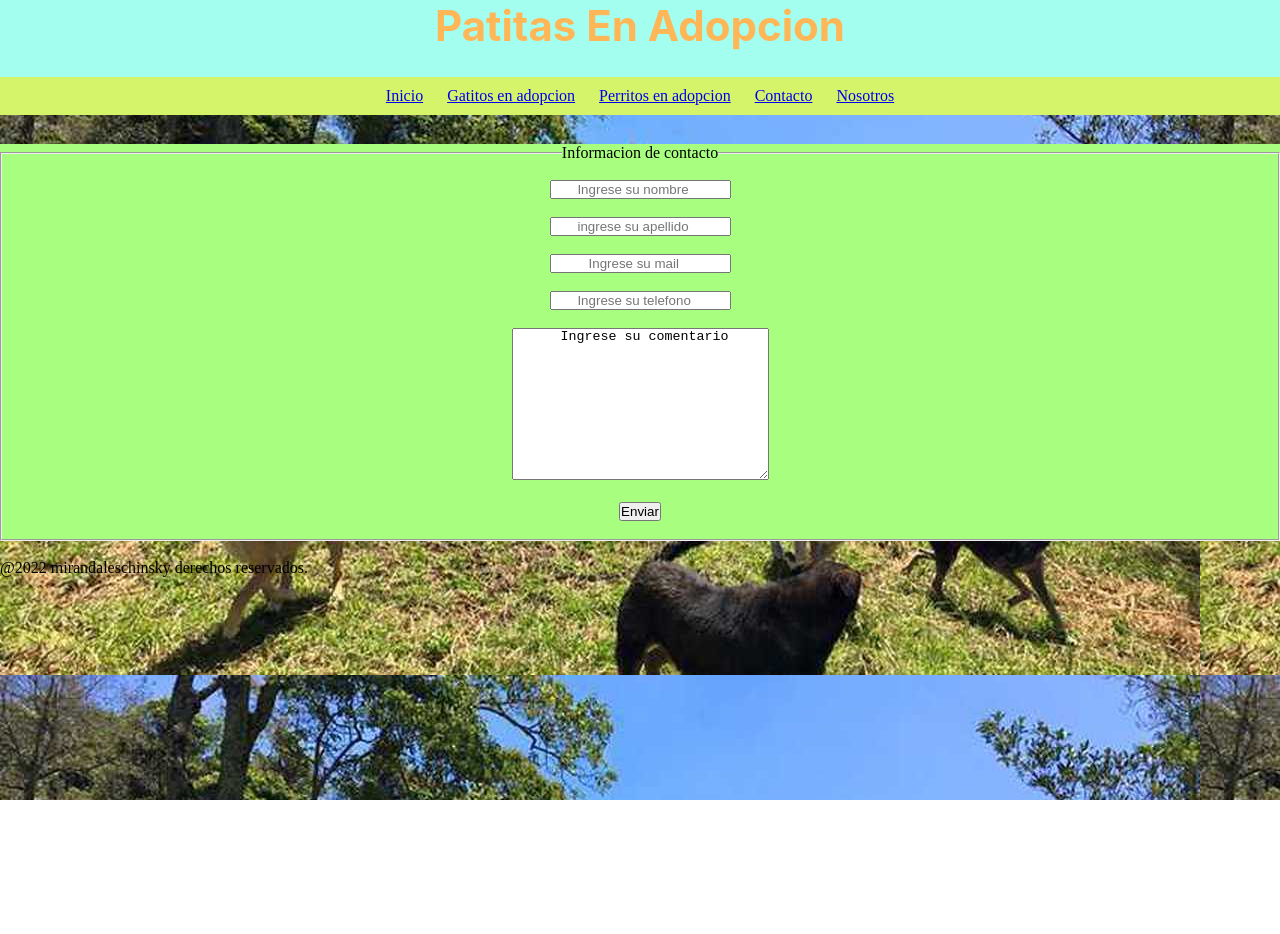
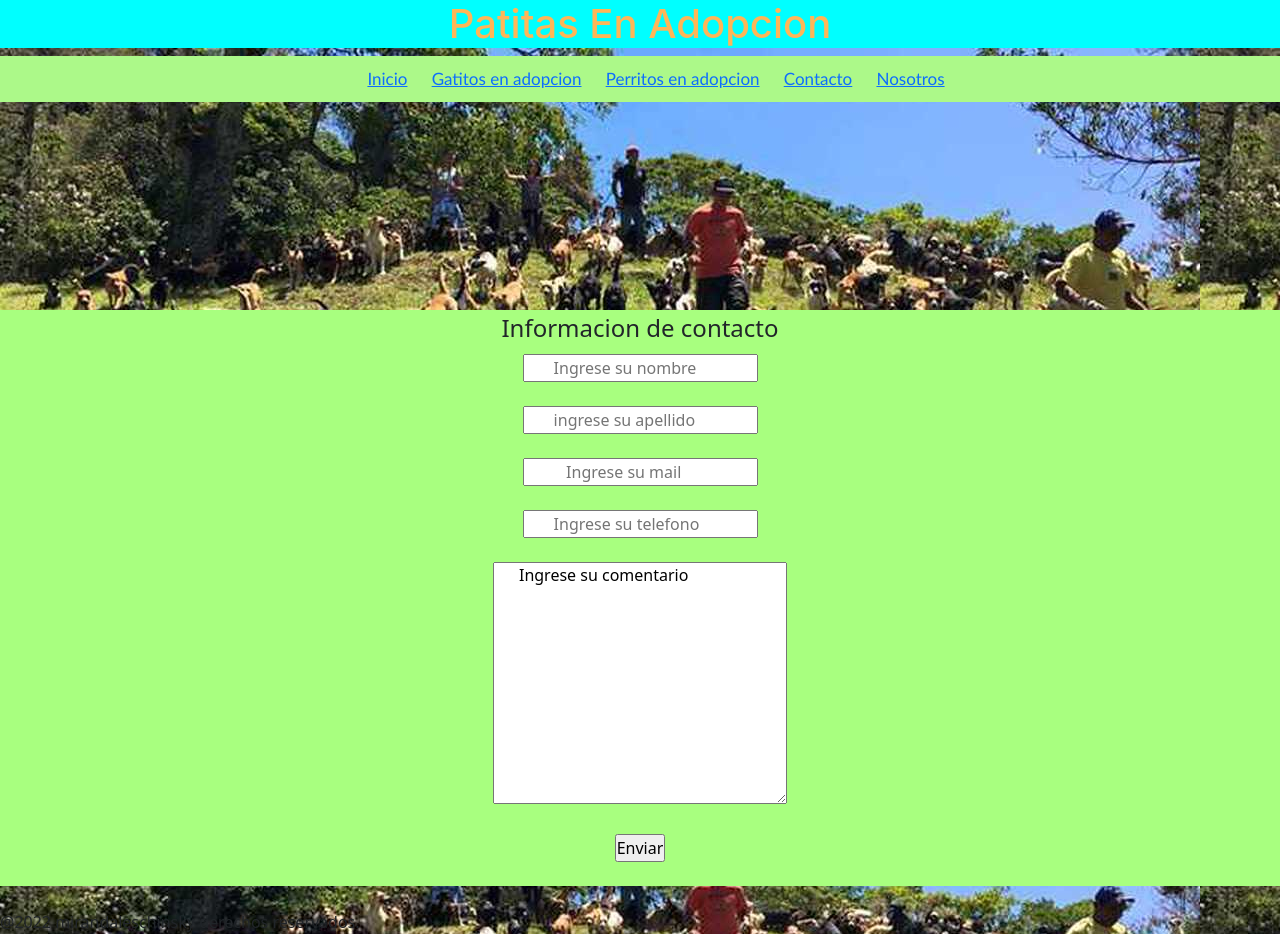
Before and after one commit to miruleschinsky/patitasEnAdopcion, a plain HTML site: page pages/contacto.html in a window 1280 px wide. Before the commit the page ends 800 px from the top, so only its background shows below. Drawn offline with nearby package versions, Linux system fonts and the light colour scheme.

Commit message:
hasta entrega proyecto final 2

```diff
--- a/assets/css/style.css
+++ b/assets/css/style.css
@@ -13,7 +13,7 @@ h1{
 
 .tamanioTarjeta {
 
-    width: 1000px;
+
     background-color: rgb(201, 245, 150);
     justify-content: center;
     text-align: center;
@@ -22,6 +22,7 @@ h1{
 
 .tarjeta img{
     justify-content: center;
+    align-items: center;
     width: 500px;
 
 }
--- a/pages/contacto.html
+++ b/pages/contacto.html
@@ -5,15 +5,20 @@
     <meta http-equiv="X-UA-Compatible" content="IE=edge">
     <meta name="viewport" content="width=device-width, initial-scale=1.0">
     <title>Document</title>
-    <link rel="stylesheet" href="../assets/css/style.css">
+
+   <link rel="stylesheet" href="../assets/css/style.css">
+    <!-- CSS only -->
+    <link href="https://cdn.jsdelivr.net/npm/bootstrap@5.2.0-beta1/dist/css/bootstrap.min.css" rel="stylesheet" integrity="sha384-0evHe/X+R7YkIZDRvuzKMRqM+OrBnVFBL6DOitfPri4tjfHxaWutUpFmBp4vmVor" crossorigin="anonymous">
 </head>
 <body background="../assets/fotooo.jpg">
 
-    <nav class="navbar">
-        <header>
-            <h1>Patitas En Adopcion</h1>
-        </header>
-    <div class="cajalista">
+    <header class="encabezado">
+        <h1>Patitas En Adopcion</h1>
+    </header>
+
+    <nav class="navegador">
+
+    <div class="opciones">
     <ul>
         <li><a href="../index.html">Inicio</a></li>
         <li><a href="./gatitosenadopcion.html">Gatitos en adopcion</a></li>
@@ -24,6 +29,7 @@
     </div>
 
     </nav>
+
     <br>
     <br>
     <br>
```
Also changed, not shown: pages/gatitosenadopcion.html (+4 -1 lines), pages/perritosenadopcion.html (+3 -0 lines).
